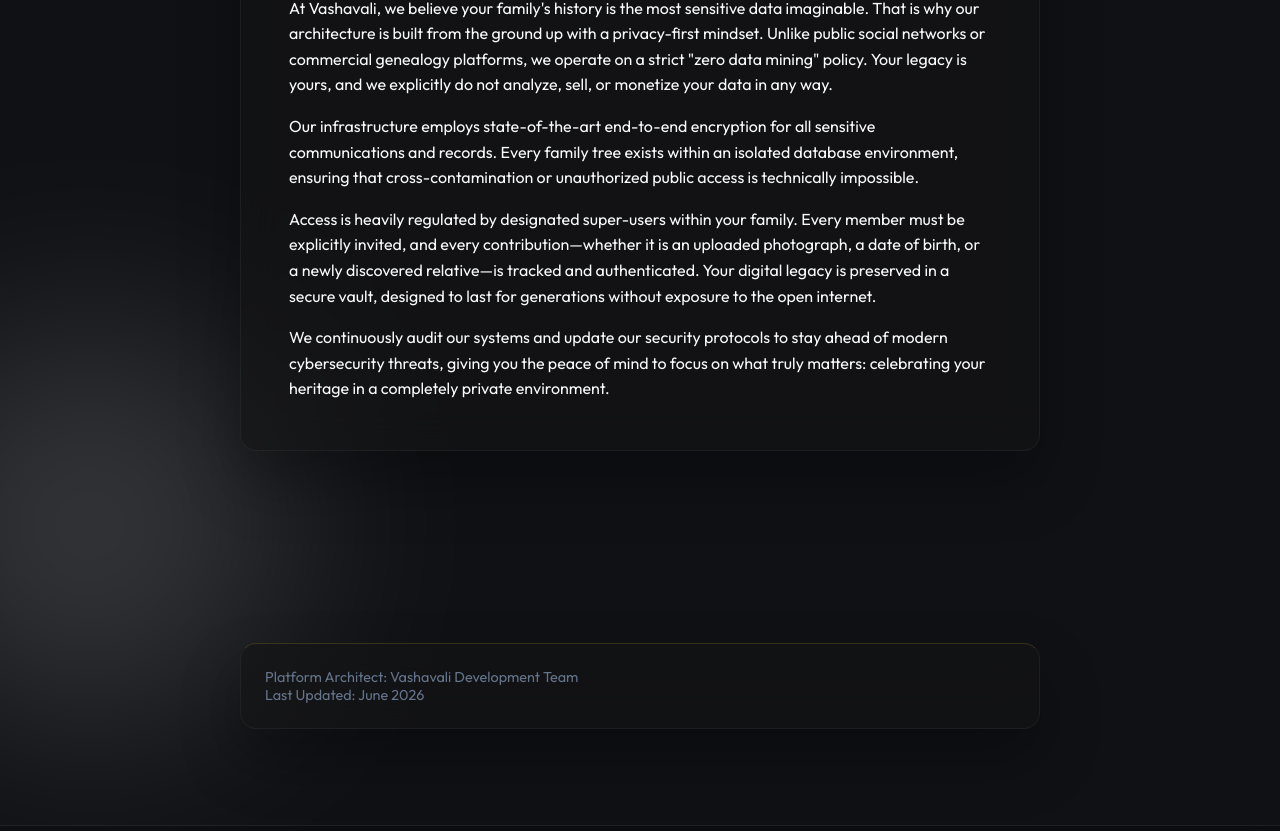
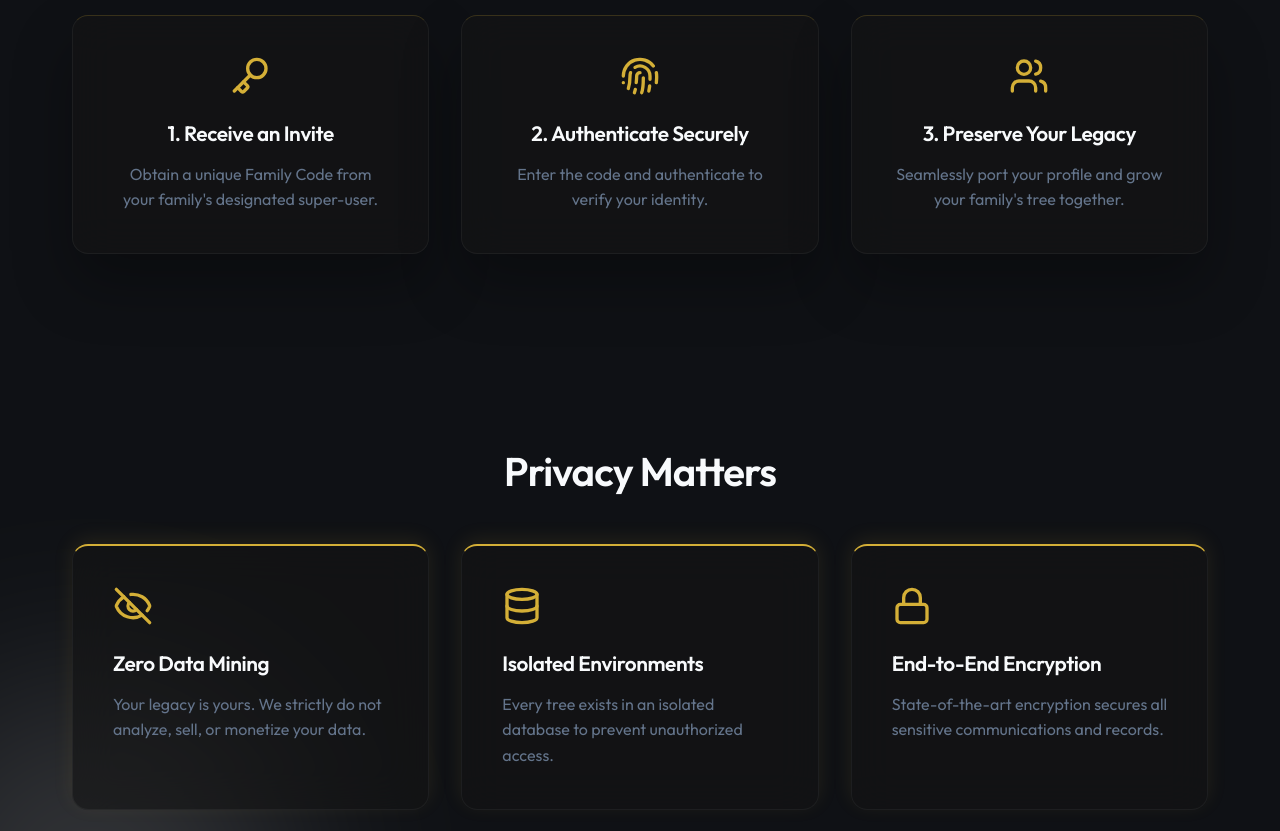
Before and after one commit to yoyosina/vashavali, a React (Vite) app: page / in a window 1280 px wide. Shown: the part 2189-3020 px from the top of the page. Built offline with nearby package versions, Linux system fonts and the light colour scheme; no server answers.

Commit message:
feat: redesign landing page privacy section and bump version to 1.2.0

```diff
--- a/package.json
+++ b/package.json
@@ -1,7 +1,7 @@
 {
   "name": "familytree",
   "private": true,
-  "version": "1.1.2",
+  "version": "1.2.0",
   "type": "module",
   "scripts": {
     "dev": "vite",
--- a/src/pages/LandingPage.css
+++ b/src/pages/LandingPage.css
@@ -216,3 +216,70 @@
   line-height: 1.6;
   margin: 0;
 }
+
+/* How It Works & Privacy Matters Sections */
+.section-title {
+  text-align: center;
+  font-size: 2.5rem;
+  margin-bottom: 3rem;
+  letter-spacing: -1px;
+}
+
+.how-it-works-grid {
+  display: grid;
+  grid-template-columns: repeat(auto-fit, minmax(280px, 1fr));
+  gap: 2rem;
+}
+
+.step-card {
+  padding: 2.5rem;
+  display: flex;
+  flex-direction: column;
+  gap: 1rem;
+  align-items: center;
+  text-align: center;
+}
+
+.step-card h4 {
+  font-size: 1.3rem;
+  margin: 0;
+}
+
+.step-card p {
+  color: var(--color-text-muted);
+  line-height: 1.6;
+  margin: 0;
+}
+
+.privacy-grid {
+  display: grid;
+  grid-template-columns: repeat(auto-fit, minmax(280px, 1fr));
+  gap: 2rem;
+}
+
+.privacy-card {
+  padding: 2.5rem;
+  display: flex;
+  flex-direction: column;
+  gap: 1rem;
+}
+
+.privacy-card h4 {
+  font-size: 1.3rem;
+  margin: 0;
+}
+
+.privacy-card p {
+  color: var(--color-text-muted);
+  line-height: 1.6;
+  margin: 0;
+}
+
+.gold-border {
+  border-top: 2px solid var(--color-accent-gold);
+  box-shadow: 0 -5px 20px rgba(212, 175, 55, 0.1);
+}
+
+.gold-border:hover {
+  box-shadow: 0 0 30px rgba(212, 175, 55, 0.2);
+}
--- a/src/pages/LandingPage.jsx
+++ b/src/pages/LandingPage.jsx
@@ -1,7 +1,7 @@
 import React, { useState, useEffect } from 'react';
 import { useNavigate, Link } from 'react-router-dom';
 import { useAuth } from '../context/AuthContext';
-import { Users, Shield, Globe, ArrowRight } from 'lucide-react';
+import { Users, Shield, Globe, ArrowRight, Key, Fingerprint, Lock, Database, EyeOff } from 'lucide-react';
 import { motion, useScroll, useTransform, useSpring } from 'framer-motion';
 import './LandingPage.css';
 
@@ -219,38 +219,58 @@
         </div>
       </motion.div>
       <motion.section
-        className="security-privacy-section"
+        className="how-it-works-section"
         initial={{ opacity: 0, y: 50 }}
         whileInView={{ opacity: 1, y: 0 }}
         viewport={{ once: true, margin: "-50px" }}
         transition={{ duration: 0.6 }}
         style={{ marginTop: '4rem' }}
       >
-        <div className="security-content glass-panel-premium" style={{ margin: '0 auto', maxWidth: '800px', textAlign: 'left' }}>
-          <h2>Uncompromising Security & Privacy</h2>
-          <p style={{ marginBottom: '1rem', lineHeight: '1.6' }}>
-            At Vashavali, we believe your family's history is the most sensitive data imaginable.
-            That is why our architecture is built from the ground up with a privacy-first mindset.
-            Unlike public social networks or commercial genealogy platforms, we operate on a strict
-            "zero data mining" policy. Your legacy is yours, and we explicitly do not analyze, sell,
-            or monetize your data in any way.
-          </p>
-          <p style={{ marginBottom: '1rem', lineHeight: '1.6' }}>
-            Our infrastructure employs state-of-the-art end-to-end encryption for all sensitive
-            communications and records. Every family tree exists within an isolated database environment,
-            ensuring that cross-contamination or unauthorized public access is technically impossible.
-          </p>
-          <p style={{ marginBottom: '1rem', lineHeight: '1.6' }}>
-            Access is heavily regulated by designated super-users within your family. Every member must
-            be explicitly invited, and every contribution—whether it is an uploaded photograph, a date
-            of birth, or a newly discovered relative—is tracked and authenticated. Your digital legacy
-            is preserved in a secure vault, designed to last for generations without exposure to the open internet.
-          </p>
-          <p style={{ lineHeight: '1.6' }}>
-            We continuously audit our systems and update our security protocols to stay ahead of modern
-            cybersecurity threats, giving you the peace of mind to focus on what truly matters:
-            celebrating your heritage in a completely private environment.
-          </p>
+        <h2 className="section-title">How It Works</h2>
+        <div className="how-it-works-grid">
+          <div className="step-card glass-panel-premium interact-card">
+            <Key size={40} className="feature-icon" />
+            <h4>1. Receive an Invite</h4>
+            <p>Obtain a unique Family Code from your family's designated super-user.</p>
+          </div>
+          <div className="step-card glass-panel-premium interact-card">
+            <Fingerprint size={40} className="feature-icon" />
+            <h4>2. Authenticate Securely</h4>
+            <p>Enter the code and authenticate to verify your identity.</p>
+          </div>
+          <div className="step-card glass-panel-premium interact-card">
+            <Users size={40} className="feature-icon" />
+            <h4>3. Preserve Your Legacy</h4>
+            <p>Seamlessly port your profile and grow your family's tree together.</p>
+          </div>
+        </div>
+      </motion.section>
+
+      <motion.section
+        className="privacy-matters-section"
+        initial={{ opacity: 0, y: 50 }}
+        whileInView={{ opacity: 1, y: 0 }}
+        viewport={{ once: true, margin: "-50px" }}
+        transition={{ duration: 0.6, delay: 0.2 }}
+        style={{ marginTop: '4rem' }}
+      >
+        <h2 className="section-title">Privacy Matters</h2>
+        <div className="privacy-grid">
+          <div className="privacy-card glass-panel-premium interact-card gold-border">
+            <EyeOff size={40} className="feature-icon" />
+            <h4>Zero Data Mining</h4>
+            <p>Your legacy is yours. We strictly do not analyze, sell, or monetize your data.</p>
+          </div>
+          <div className="privacy-card glass-panel-premium interact-card gold-border">
+            <Database size={40} className="feature-icon" />
+            <h4>Isolated Environments</h4>
+            <p>Every tree exists in an isolated database to prevent unauthorized access.</p>
+          </div>
+          <div className="privacy-card glass-panel-premium interact-card gold-border">
+            <Lock size={40} className="feature-icon" />
+            <h4>End-to-End Encryption</h4>
+            <p>State-of-the-art encryption secures all sensitive communications and records.</p>
+          </div>
         </div>
       </motion.section>
 
```
Also changed, not shown: 1 other file (tests, documents, lock files or other folders).
